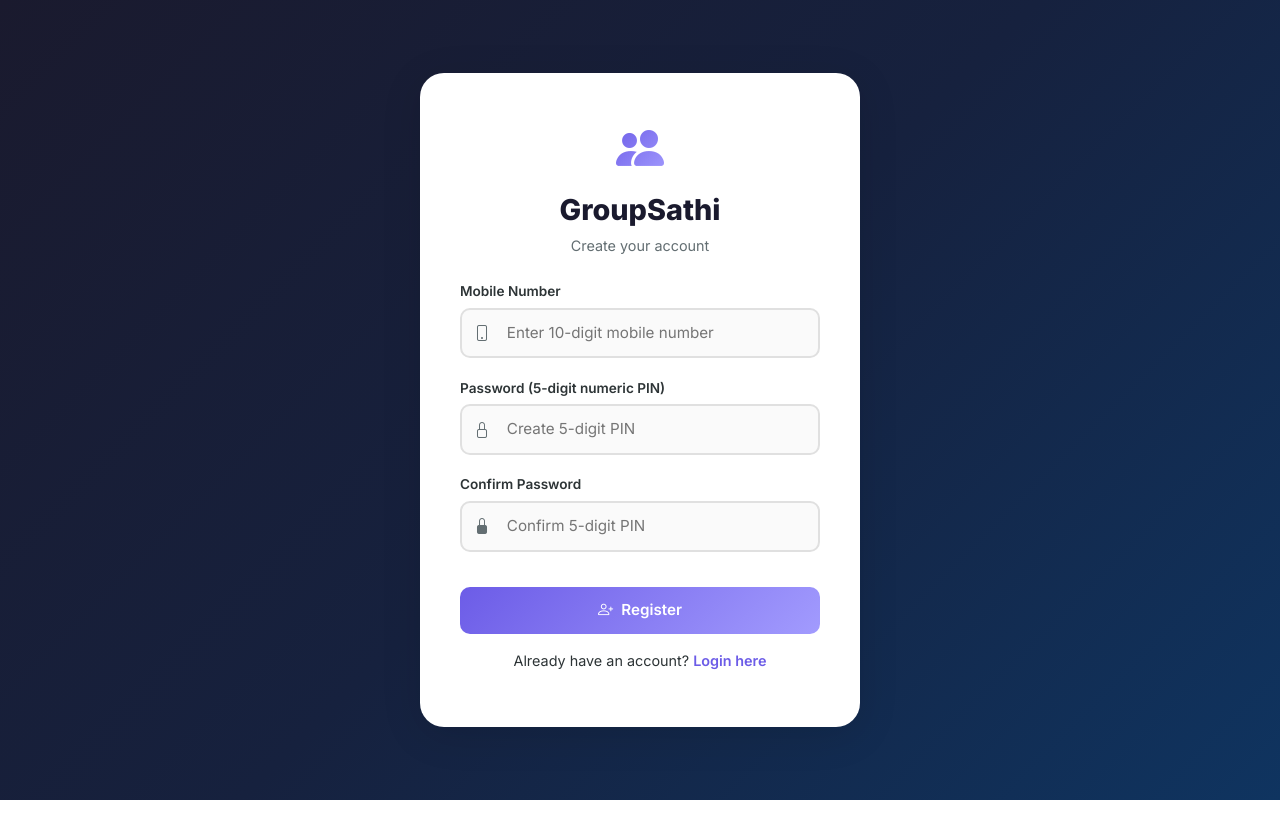
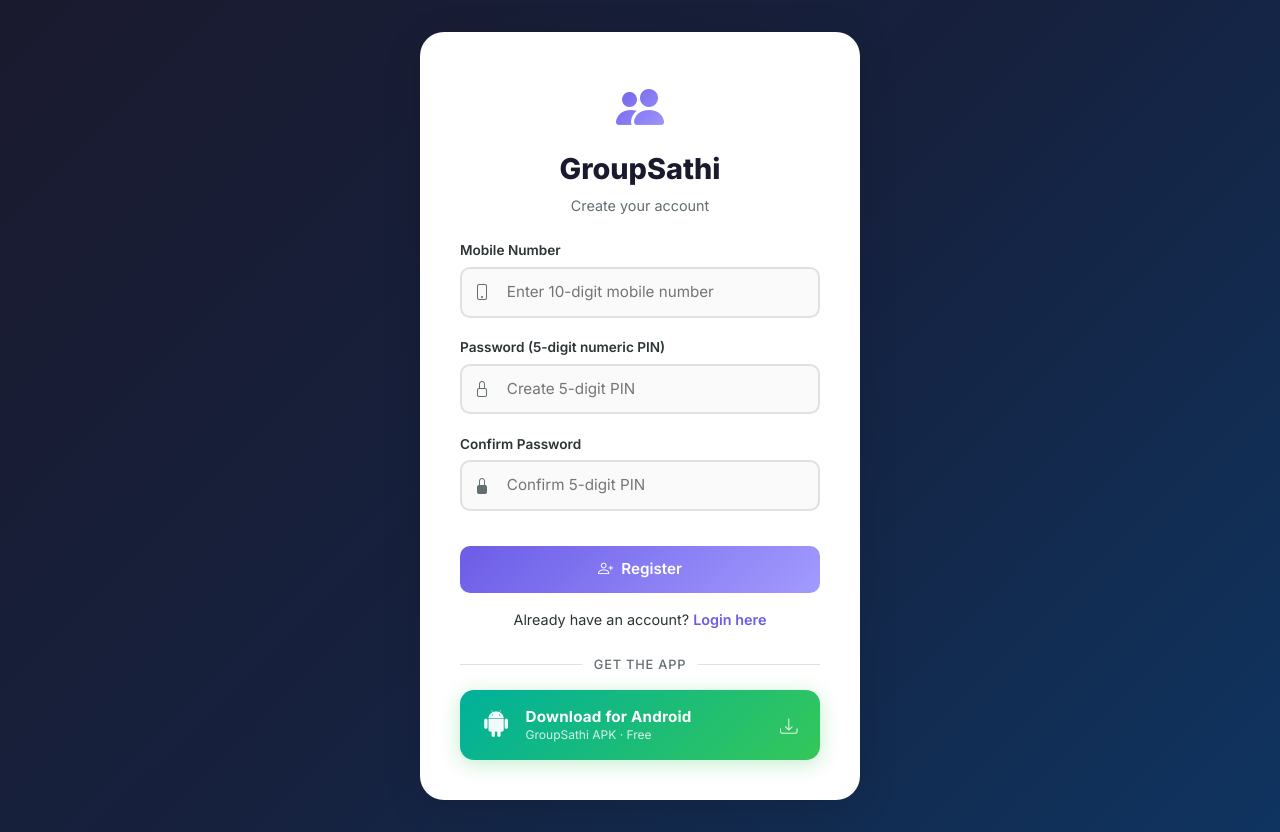
Before and after one commit to Amankr0075/GroupSathi, a Django app: template templates/auth/register.html in a window 1280 px wide. Before the commit the page ends 800 px from the top, so only its background shows below. Run offline with Django 4.2, Linux system fonts and the light colour scheme; the template is opened without the code that fills it, so the values that code supplies are empty; some libraries are stand-ins or nearby versions.

Commit message:
Added download APK button

```diff
--- a/core/urls.py
+++ b/core/urls.py
@@ -32,6 +32,7 @@
 from core.views.settings_views import settings_view, change_password_view
 from core.views.help_views import help_view
 from core.views.calculator_views import calculator_view
+from core.views.download_views import download_apk_view
 
 urlpatterns = [
     # Home / Dashboard
@@ -116,4 +117,7 @@
 
     # Calculator
     path('calculator/', calculator_view, name='calculator'),
+
+    # APK Download
+    path('download/app/', download_apk_view, name='download_apk'),
 ]
--- a/static/css/style.css
+++ b/static/css/style.css
@@ -905,3 +905,104 @@
 .gs-text-muted { color: var(--gs-text-muted); }
 .gs-fw-600 { font-weight: 600; }
 .gs-fw-700 { font-weight: 700; }
+
+/* --- APK Download Button --- */
+.gs-download-divider {
+    display: flex;
+    align-items: center;
+    gap: 0.75rem;
+    margin: 1.5rem 0 1rem;
+    color: var(--gs-text-muted);
+    font-size: 0.8rem;
+    font-weight: 500;
+    text-transform: uppercase;
+    letter-spacing: 0.8px;
+}
+
+.gs-download-divider::before,
+.gs-download-divider::after {
+    content: '';
+    flex: 1;
+    height: 1px;
+    background: var(--gs-border);
+}
+
+.gs-btn-download {
+    position: relative;
+    overflow: hidden;
+    background: linear-gradient(135deg, #00b09b 0%, #34c759 100%);
+    color: #fff !important;
+    display: flex;
+    align-items: center;
+    justify-content: flex-start;
+    gap: 1rem;
+    padding: 0.9rem 1.4rem;
+    border-radius: 14px;
+    text-decoration: none;
+    font-family: 'Inter', sans-serif;
+    transition: var(--gs-transition);
+    box-shadow: 0 4px 20px rgba(52, 199, 89, 0.3);
+    width: 100%;
+}
+
+.gs-btn-download::before {
+    content: '';
+    position: absolute;
+    top: 0;
+    left: -100%;
+    width: 60%;
+    height: 100%;
+    background: linear-gradient(120deg, transparent 0%, rgba(255,255,255,0.25) 50%, transparent 100%);
+    transition: left 0.55s ease;
+}
+
+.gs-btn-download:hover::before {
+    left: 150%;
+}
+
+.gs-btn-download:hover {
+    transform: translateY(-3px);
+    box-shadow: 0 8px 28px rgba(52, 199, 89, 0.45);
+    color: #fff !important;
+}
+
+.gs-btn-download:active {
+    transform: translateY(0);
+}
+
+.gs-btn-download > .bi-android2 {
+    font-size: 1.7rem;
+    flex-shrink: 0;
+    opacity: 0.95;
+}
+
+.gs-download-btn-text {
+    display: flex;
+    flex-direction: column;
+    flex: 1;
+    line-height: 1.3;
+}
+
+.gs-download-label {
+    font-weight: 700;
+    font-size: 0.95rem;
+    letter-spacing: 0.2px;
+}
+
+.gs-download-sub {
+    font-size: 0.75rem;
+    opacity: 0.82;
+    font-weight: 400;
+}
+
+.gs-download-arrow {
+    font-size: 1.1rem;
+    opacity: 0.85;
+    flex-shrink: 0;
+    animation: downloadBounce 1.8s ease-in-out infinite;
+}
+
+@keyframes downloadBounce {
+    0%, 100% { transform: translateY(0); }
+    50%       { transform: translateY(3px); }
+}
--- a/templates/auth/register.html
+++ b/templates/auth/register.html
@@ -58,6 +58,19 @@
         <p class="text-center gs-mt-2" style="font-size:0.9rem;">
             Already have an account? <a href="{% url 'login' %}" class="gs-fw-600">Login here</a>
         </p>
+
+        <div class="gs-download-divider">
+            <span>Get the App</span>
+        </div>
+
+        <a href="{% url 'download_apk' %}" class="gs-btn gs-btn-download" id="btn-download-apk-register">
+            <i class="bi bi-android2"></i>
+            <div class="gs-download-btn-text">
+                <span class="gs-download-label">Download for Android</span>
+                <span class="gs-download-sub">GroupSathi APK · Free</span>
+            </div>
+            <i class="bi bi-download gs-download-arrow"></i>
+        </a>
     </div>
 </div>
 <script src="https://cdn.jsdelivr.net/npm/bootstrap@5.3.3/dist/js/bootstrap.bundle.min.js"></script>
```
Also changed, not shown: core/views/download_views.py (added, +23 -0 lines), templates/auth/login.html (+13 -0 lines), db.sqlite3, static/apk/README.txt (added), 1 other file.
